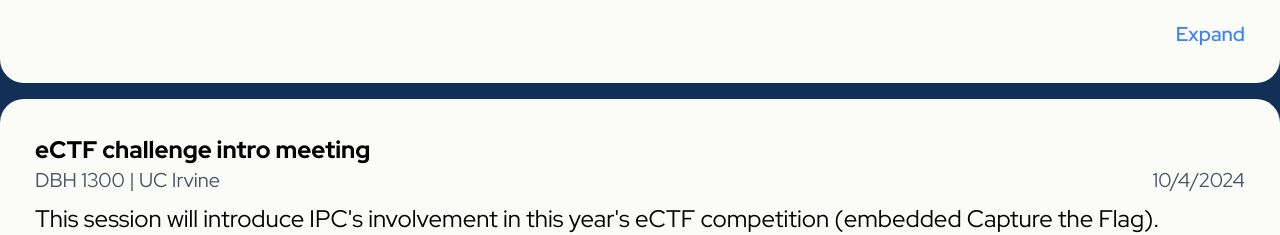
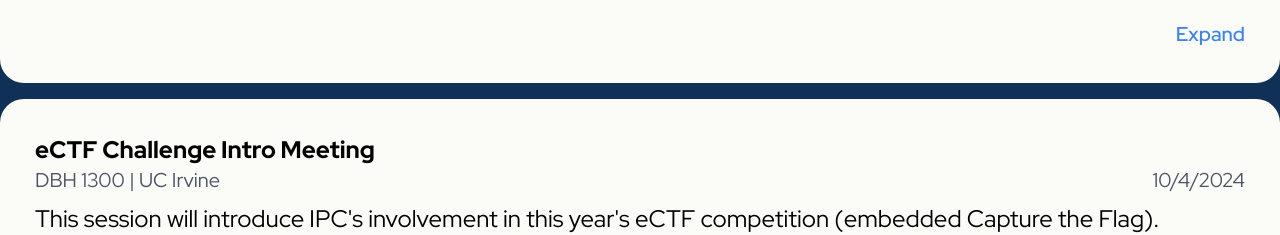
Before and after one commit to IPC-at-UCI/ipc-uci-website, a Next.js app: page /events in a window 1280 px wide. Shown: the part 1503-1738 px from the top of the page. Built offline with nearby package versions, Linux system fonts and the light colour scheme.

Commit message:
Minor bug fixes

```diff
--- a/src/app/_data/events.ts
+++ b/src/app/_data/events.ts
@@ -3,7 +3,7 @@
 import ectfImg from "./event-images/ectf.png";
 import logo from "./event-images/logo.png";
 import img3 from "./event-images/img3.jpg";
-import img5 from "./event-images/img3.jpg";
+import img5 from "./event-images/img5.jpg";
 import pcbImg from "./event-images/pcb.jpeg";
 
 export interface EventObject {
@@ -32,7 +32,7 @@
   },
   {
     id: "event-2",
-    title: "eCTF challenge intro meeting",
+    title: "eCTF Challenge Intro Meeting",
     buildingName: "DBH 1300",
     location: "UC Irvine",
     date: new Date("2024-10-04"),
```
